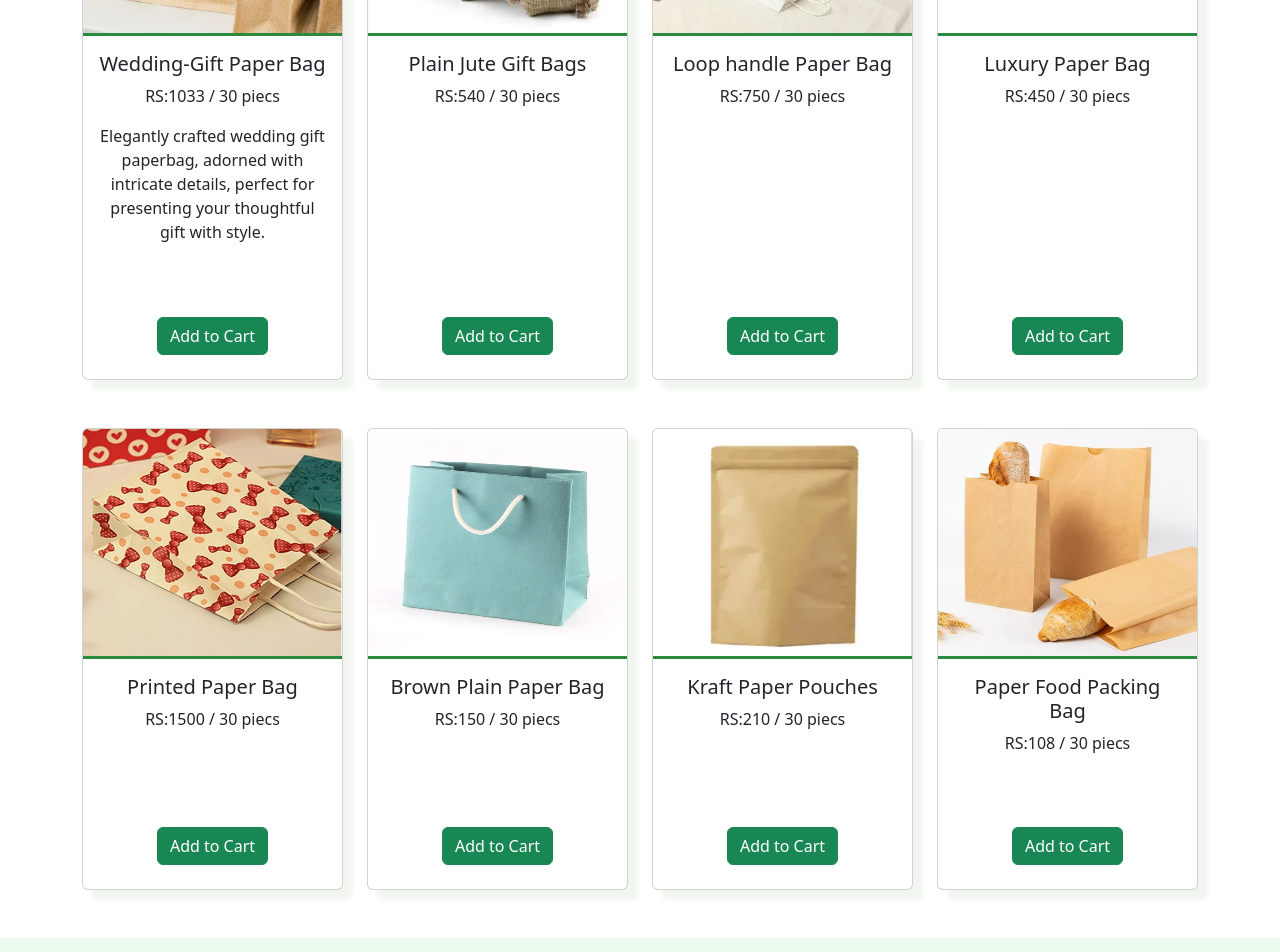
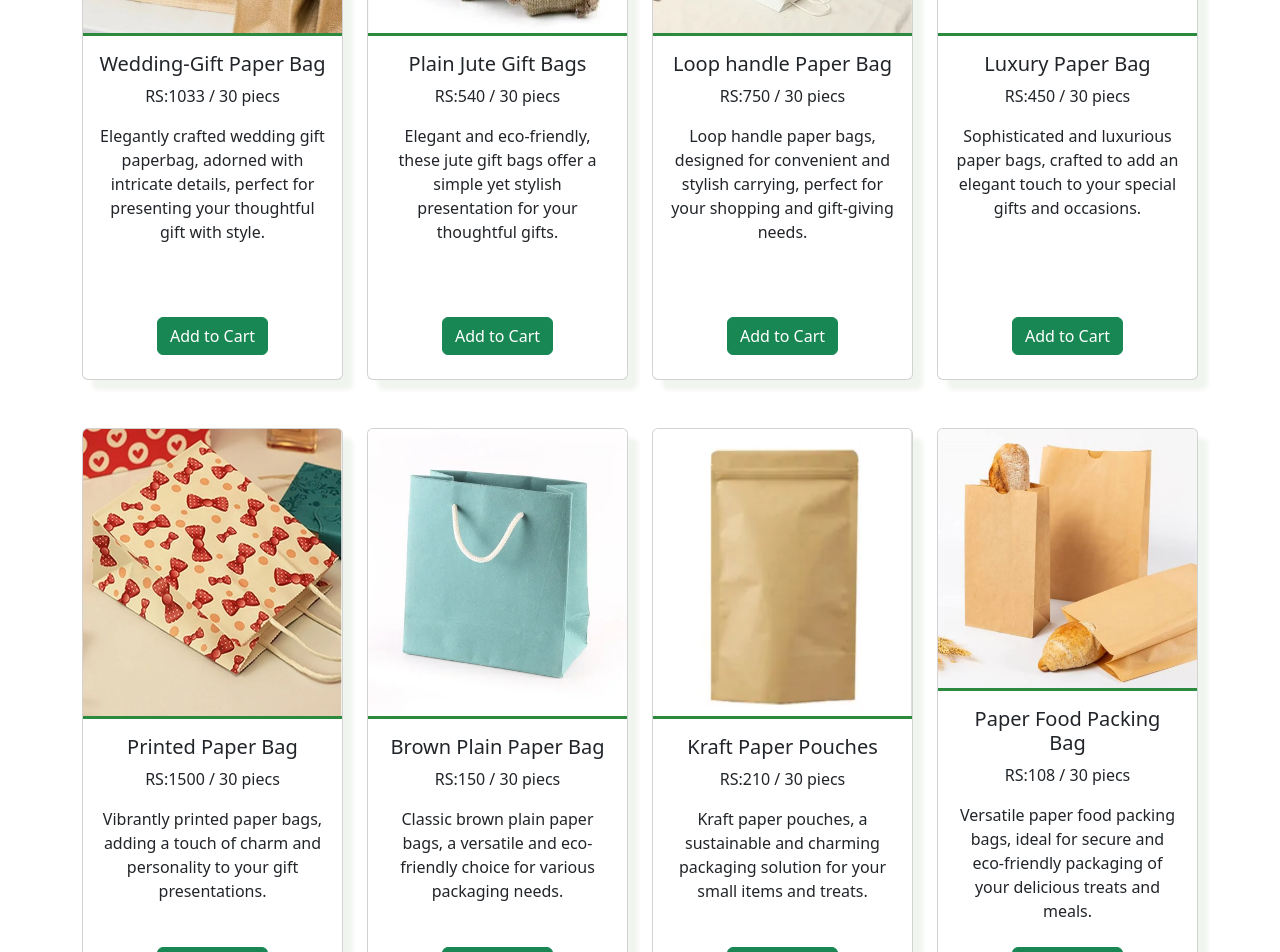
Before and after one commit to gowsiraj/React-Task-02, a React (Create React App) app: page / in a window 1280 px wide. Shown: the part 840-1792 px from the top of the page. Built offline with nearby package versions, Linux system fonts and the light colour scheme.

Commit message:
Update App.js

```diff
--- a/src/App.js
+++ b/src/App.js
@@ -30,6 +30,7 @@ function App() {
     picture: "./image/plainjutebag.webp",
     text: "Add",
     isclicked: false,
+    dis:"Elegant and eco-friendly, these jute gift bags offer a simple yet stylish presentation for your thoughtful gifts."
   },
   {
     id: "03",
@@ -39,6 +40,7 @@ function App() {
     picture: "./image/loophandlebag.webp",
     text: "Add",
     isclicked: false,
+    dis:"Loop handle paper bags, designed for convenient and stylish carrying, perfect for your shopping and gift-giving needs."
   },
   {
     id: "04",
@@ -48,6 +50,7 @@ function App() {
     picture: "./image/luxurybag.webp",
     text: "Add",
     isclicked: false,
+    dis:"Sophisticated and luxurious paper bags, crafted to add an elegant touch to your special gifts and occasions."
   },
   {
     id: "05",
@@ -57,6 +60,7 @@ function App() {
     picture: "./image/printedbag.webp",
     text: "Add",
     isclicked: false,
+    dis:"Vibrantly printed paper bags, adding a touch of charm and personality to your gift presentations."
   },
   {
     id: "06",
@@ -66,6 +70,7 @@ function App() {
     picture: "./image/plainpaperbag.webp",
     text: "Add",
     isclicked: false,
+    dis:"Classic brown plain paper bags, a versatile and eco-friendly choice for various packaging needs."
   },
   {
     id: "07",
@@ -75,6 +80,7 @@ function App() {
     picture: "./image/paperpouch.webp",
     text: "Add",
     isclicked: false,
+    dis:"Kraft paper pouches, a sustainable and charming packaging solution for your small items and treats."
   },
   {
     id: "08",
@@ -84,6 +90,7 @@ function App() {
     picture: "./image/paperbag1.webp",
     text: "Add",
     isclicked: false,
+    dis:"Versatile paper food packing bags, ideal for secure and eco-friendly packaging of your delicious treats and meals."
   },
   ]
   let [cart, setcart] = useState(0);
```
